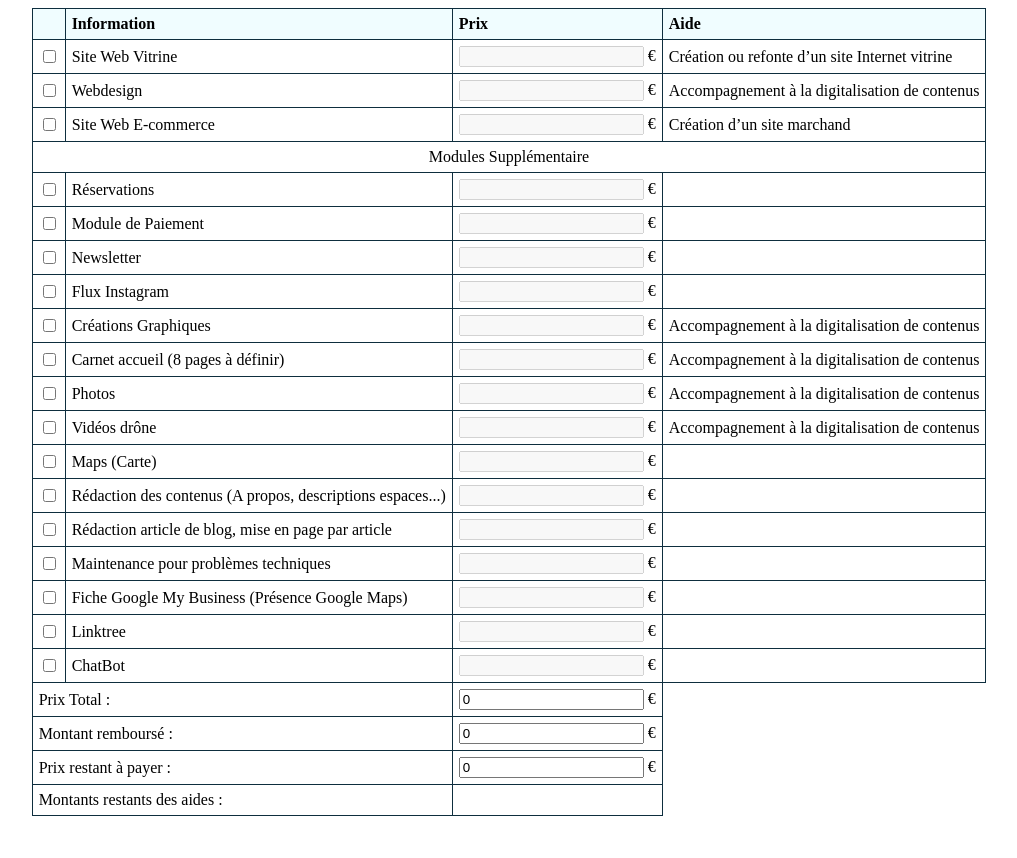
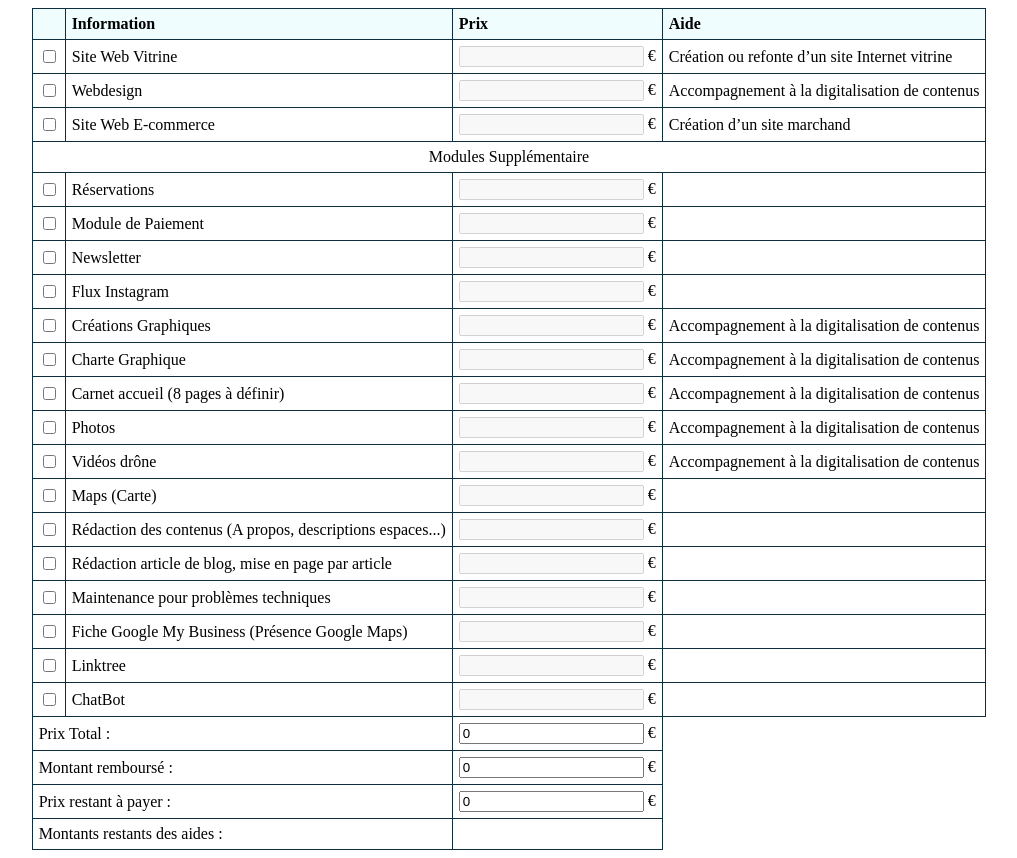
Before and after one commit to JoachimSamuel/calculateurKapNum, a plain HTML site: page index.html in a window 1280 px wide. Shown: the whole page, without its empty margins (131-1148 px from the left). Before the commit the page ends 824 px from the top, so only its background shows below. Drawn offline with Linux system fonts and the light colour scheme.

Commit message:
Ajout charte Graphique

```diff
--- a/index.html
+++ b/index.html
@@ -159,6 +159,28 @@
               type="number"
               id="creations-graphiques"
               name="creations-graphiques"
+              data-cell-name="creations-graphiques-price"
+              data-max-aide="creations-graphiques"
+              data-eligible="true"
+            />
+            €
+          </td>
+          <td>Accompagnement à la digitalisation de contenus</td>
+        </tr>
+        <tr>
+          <td>
+            <input
+              type="checkbox"
+              id="chartes-graphiques"
+              name="charte-graphiques"
+            />
+          </td>
+          <td>Charte Graphique</td>
+          <td>
+            <input
+              type="number"
+              id="charte-graphiques"
+              name="charte-graphiques"
               data-cell-name="creations-graphiques-price"
               data-max-aide="creations-graphiques"
               data-eligible="true"
```
